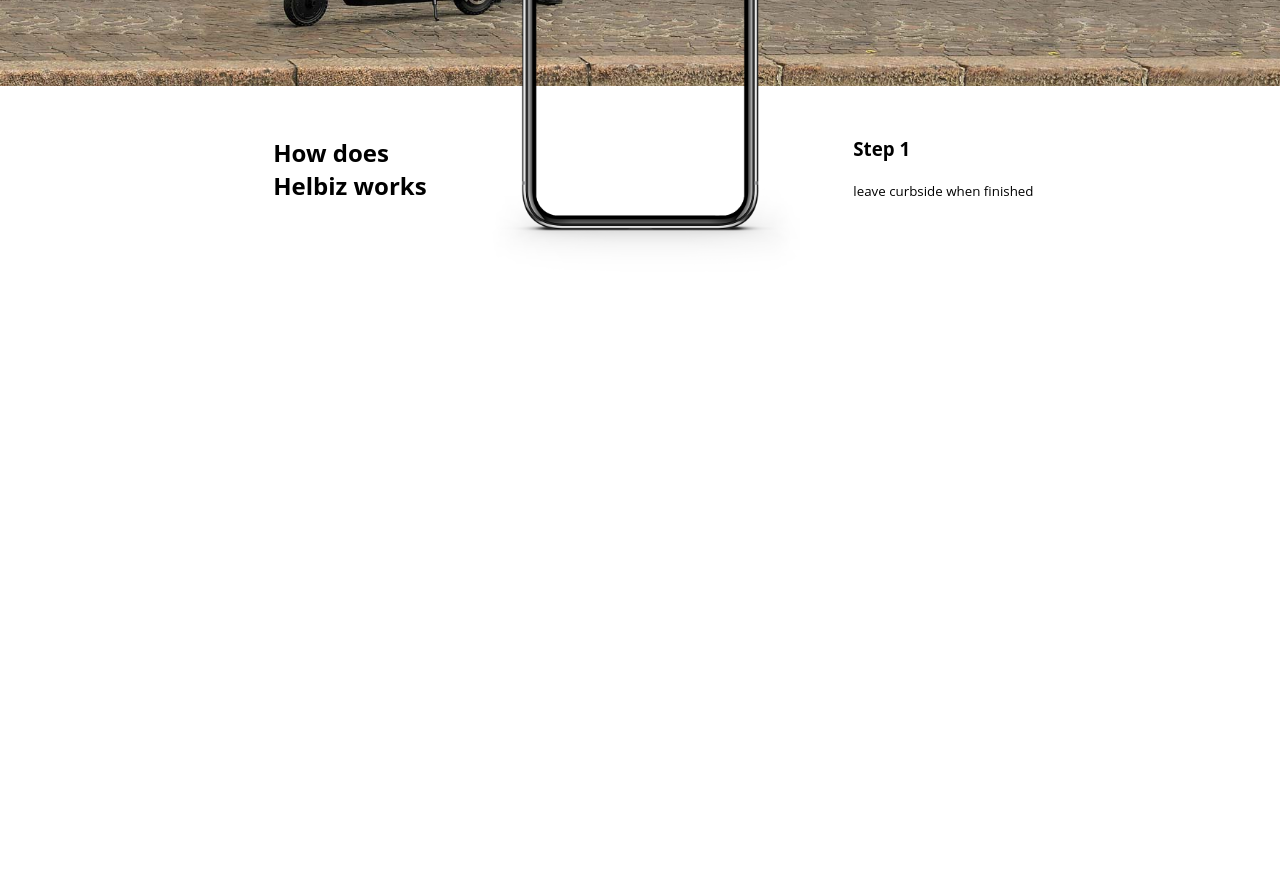
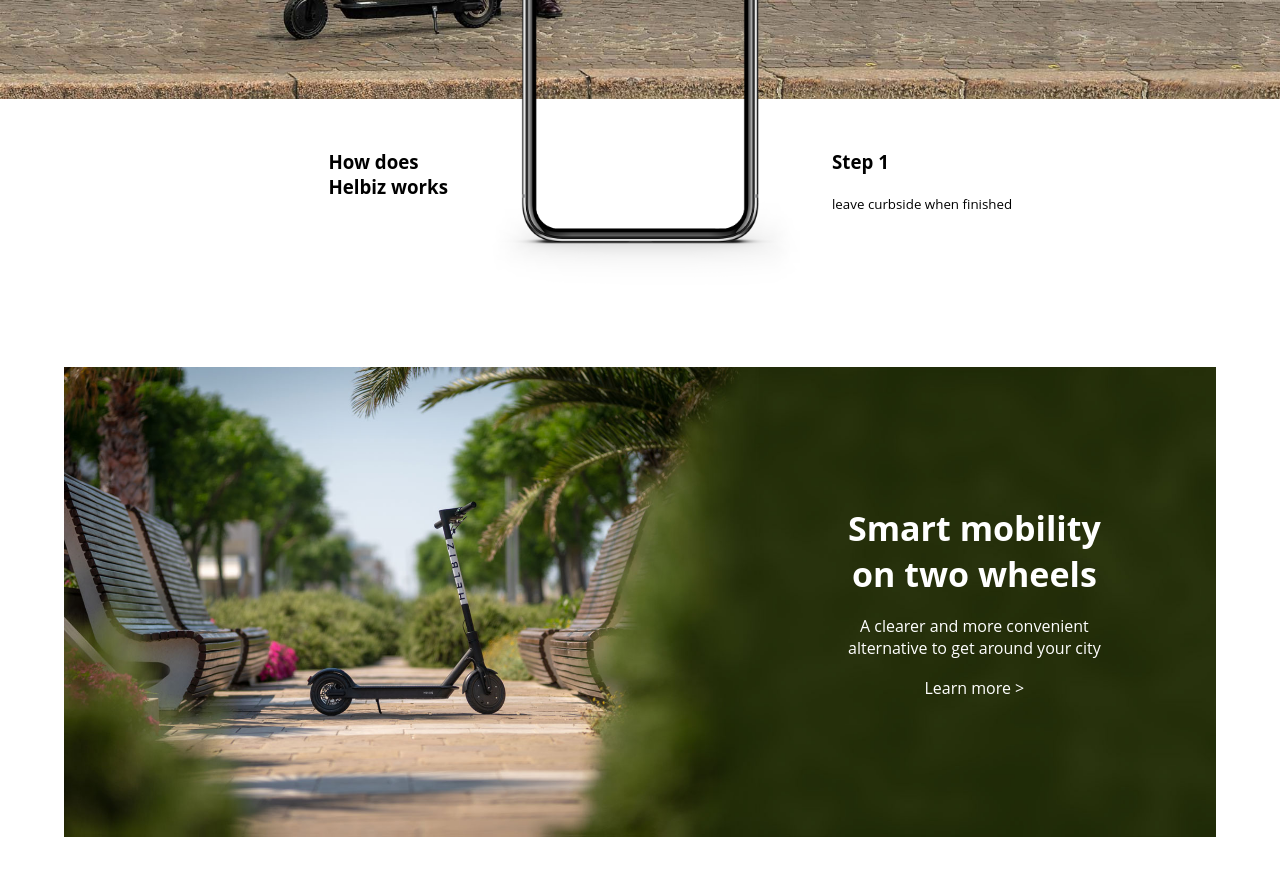
Before and after one commit to FabioMezzina/html-css-helbiz, a plain HTML site: page index.html in a window 1280 px wide. Shown: the part 1600-2476 px from the top of the page. Before the commit the page ends 1954 px from the top, so only its background shows below. Drawn offline with Linux system fonts and the light colour scheme.

Commit message:
add smart section + fix container widths

```diff
--- a/css/style.css
+++ b/css/style.css
@@ -12,8 +12,8 @@ header,
 
 /* UTILITIES */
 .container {
-  width: 480px;
-  max-width: 100%;
+  width: 1350px;
+  max-width: 90%;
 }
 
 .container-small {
@@ -45,7 +45,11 @@ p {
 }
 
 h1 {
-  font-size: 36px;
+  font-size: 40px;
+}
+
+h2 {
+  font-size: 34px;
 }
 
 a {
@@ -159,11 +163,27 @@ a {
     margin-top: 520px;
 }
 
+/* smart */
+.smart {
+  position: relative;
+  height: 470px;
+  background-image: url('../img/scooter-bg.jpg');
+  background-size: cover;
+}
+
+.smart .text {
+  position: absolute;
+  top: 50%;
+  right: 10%;
+  transform: translateY(-50%);
+  text-align: center;
+}
+
 /* TABLET QUERY */
 @media screen and (min-width: 768px) {
   .container {
-    width: 768px;
-    max-width: 100%;
+    width: 90%;
+    max-width: 768px;
   }
 
   .only-tablet {
@@ -183,8 +203,8 @@ a {
 @media screen and (min-width: 992px) {
 
   .container {
-    width: 1350px;
-    max-width: 100%;
+    width: 90%;
+    max-width: 1350px;
   }
 
   .only-desktop {
@@ -204,7 +224,7 @@ a {
   text-align: right;
   }
 
-  .how-works .col-left .text {
+  .how-works .col-left .how-text {
     display: inline-block;
     text-align: left;
   }
--- a/index.html
+++ b/index.html
@@ -89,8 +89,8 @@
       <section class="how-works">
         <div class="container">
           <div class="col-xs-4 offset-xs-1 col-lg-4 offset-lg-0 col-left">
-            <div class="text">
-              <h2>How does<br>Helbiz works</h2>
+            <div class="how-text">
+              <h3>How does<br>Helbiz works</h3>
             </div>
           </div>
           <div class="col-lg-4 only-desktop col-mobile">
@@ -99,16 +99,20 @@
             </div>
           </div>
           <div class="col-xs-4 offset-xs-2 col-lg-4 offset-lg-0 col-right">
-            <div class="text">
+            <div class="how-text">
               <h3>Step 1</h3>
               <small>leave curbside when finished</small>
             </div>
           </div>
         </div>
       </section>
-
-      <section>
-
+      <!-- smart -->
+      <section class="smart container color-white">
+          <div class="text">
+            <h2>Smart mobility<br>on two wheels</h2>
+            <p>A clearer and more convenient<br>alternative to get around your city</p>
+            <a href="#">Learn more ></a>
+          </div>
       </section>
     </main>
   </body>
```
